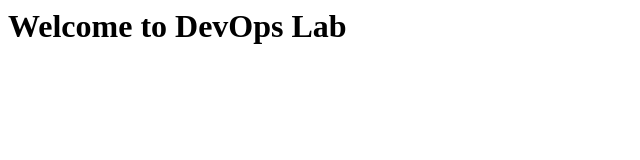
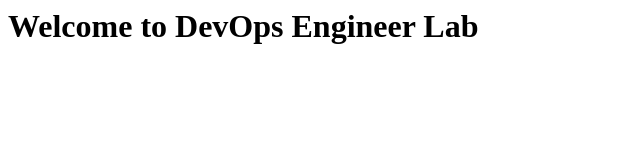
Before and after one commit to patwaritukaram/b3, a plain HTML site: page index.html in a window 1280 px wide. Shown: the whole page, without its empty margins (0-640 px from the left). Drawn offline with Linux system fonts and the light colour scheme.

Commit message:
v2: udpated index.html

```diff
--- a/index.html
+++ b/index.html
@@ -1,5 +1,5 @@
 <html>
 <body>
-<h1>Welcome to DevOps Lab</h1>
+<h1>Welcome to DevOps Engineer Lab</h1>
 </body>
 </html>
```
